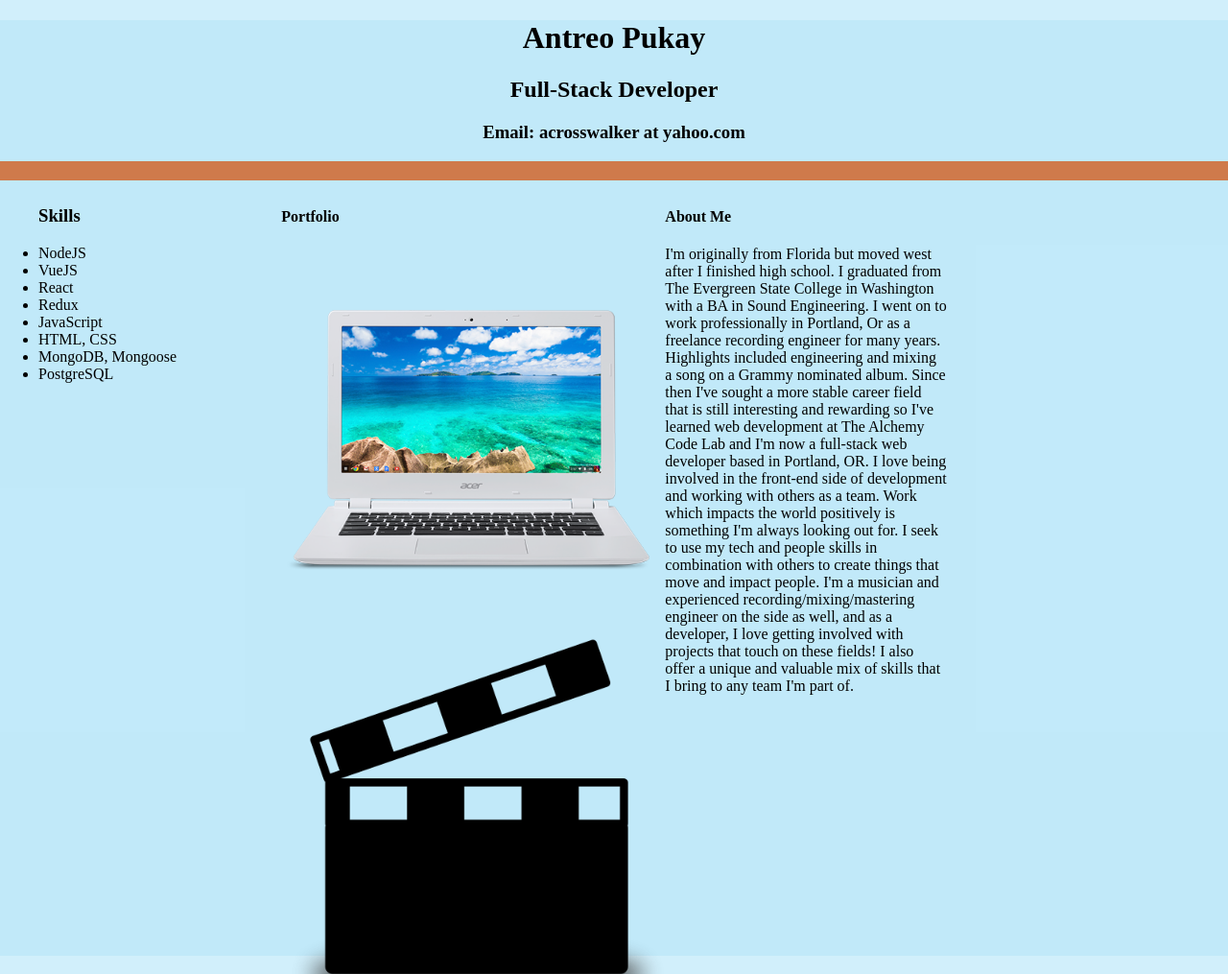
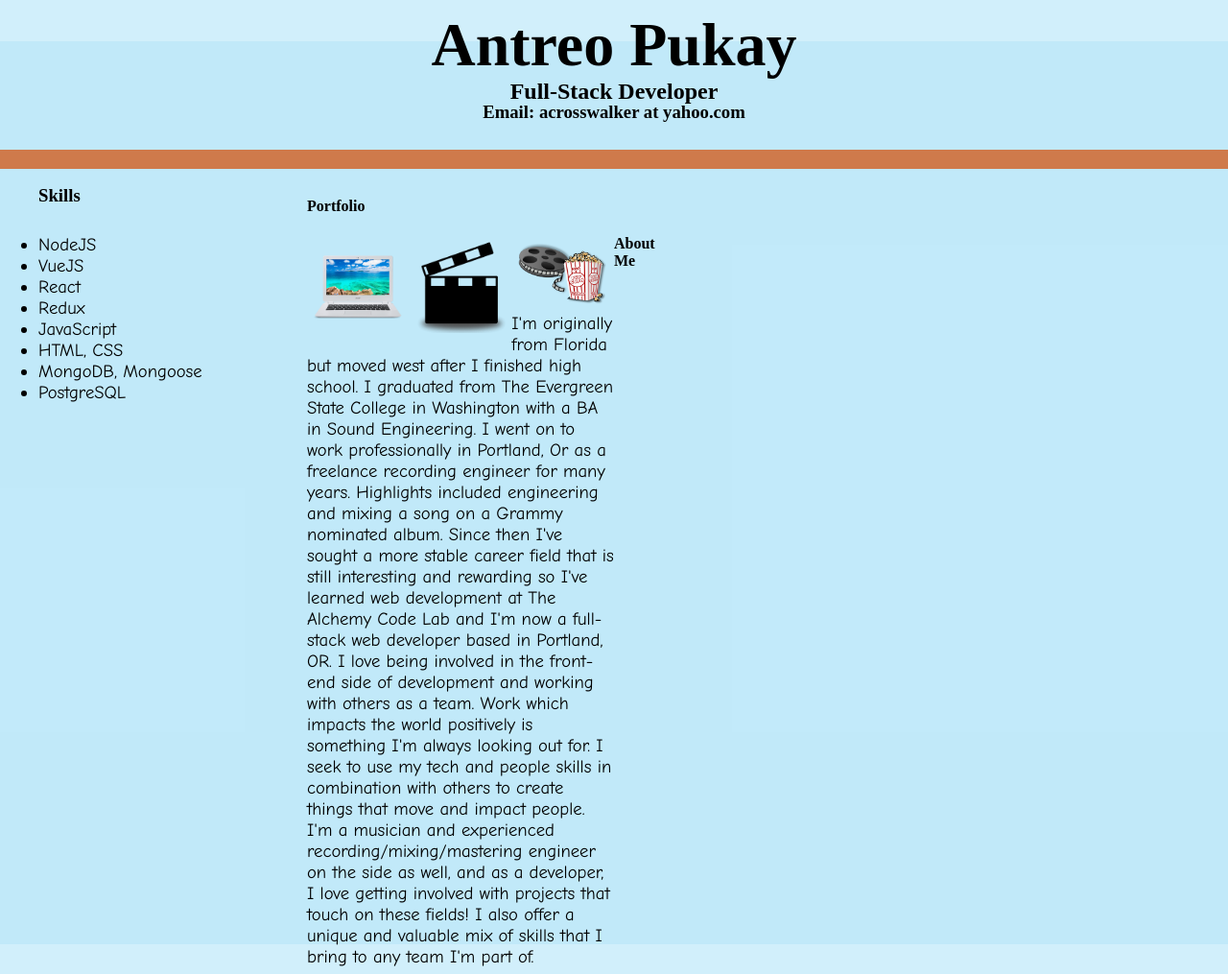
Before and after one commit to soundparticle/antreo-portfolio, a website: page App/index.html in a window 1280 px wide. Shown: the top 1015 px of the page at 96% size. Drawn offline with Linux system fonts and the light colour scheme.

Commit message:
getting sections to verticall7y display properly

```diff
--- a/App/index.html
+++ b/App/index.html
@@ -36,7 +36,7 @@
               </nav>
             </aside>
       </section>
-
+      <main>
         <section id="portfolio">
           <div >
             <h4>Portfolio</h4>
@@ -50,9 +50,7 @@
                 <a href="https://github.com/Markalope/search-all-the-things">
                   <img src="./assets/popcorn-film.png" alt="popcorn and movie">
                 </a>
-
                 <!-- <img src="./assets/old-bike-sketch.png" alt="bike"> -->
-
               </container>
           </div>
         </section>
@@ -67,6 +65,8 @@
           </div>
         </section>
 
+      </main>
+
     </div>
 
 </body>
--- a/App/main.css
+++ b/App/main.css
@@ -1,12 +1,39 @@
 * {
   box-sizing: border-box;
 
+}
+
+h1, h2, h3, h4 {
+  font-family: Bookman, Copperplate, Copperplate Gothic Light;
+}
+
+h1 {
+  font-size: 4em;
+  line-height: 8px;
+}
+
+h2, h3 {
+  line-height: 2px;
+}
+
+p {
+  font-family: Comic Sans MS, "Palatino Linotype", "Book Antiqua", Palatino, serif;
+  font-size: 14pt;
+}
+
+li {
+  font-family: Comic Sans MS, "Palatino Linotype", "Book Antiqua", Palatino, serif;
+  font-size: 14pt;
 }
 
 html, body {
   background-color: rgba(187, 231, 249, 0.667);
   margin: 0;
   padding: 0;
+}
+
+h3 {
+  padding-bottom: 20px;
 }
 
 .page-container {
@@ -30,7 +57,9 @@ h4 {
   // display: inline;
 }
 
+
 section {
+  display: block;
 
 }
 
@@ -59,6 +88,9 @@ aside {
 }
 
 img {
+  float: left;
+  width: 33.33%;
+  padding: 5px;
   display: block;
   max-width: 400px;
   max-height: auto;
```
Lines whose indentation alone changed are shown as unchanged.
